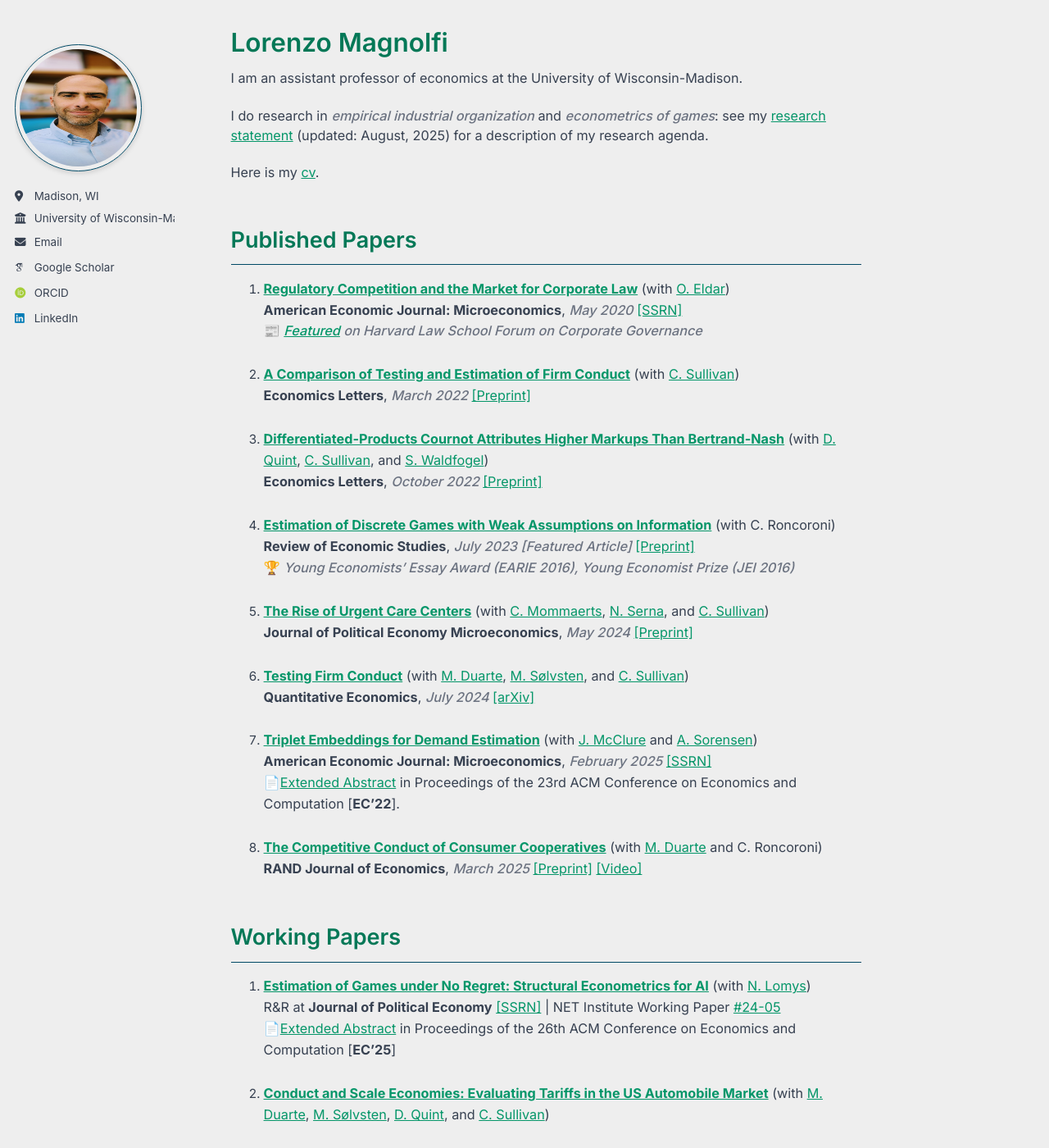
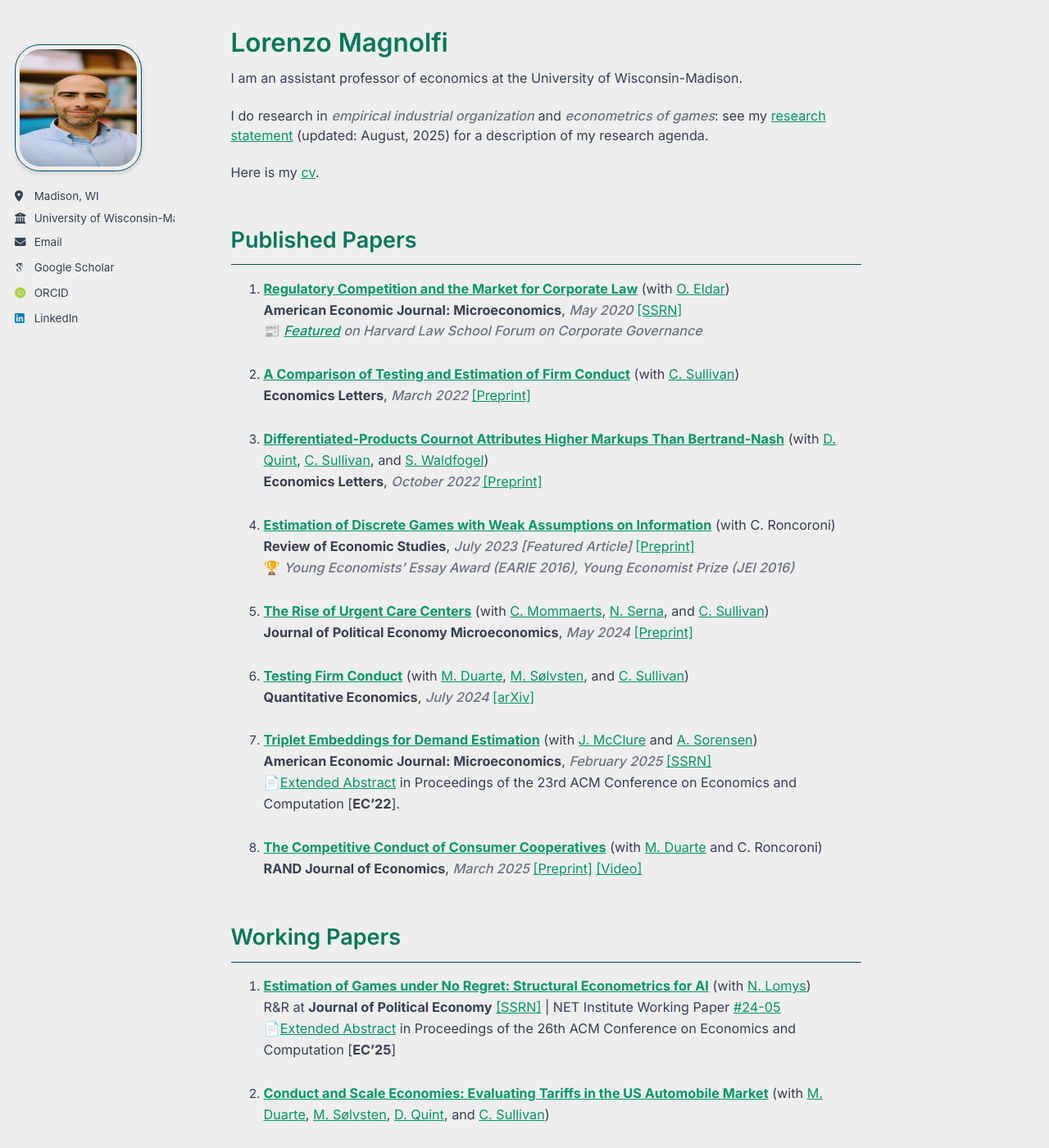
Before and after one commit to LorenzoMagnolfi/Lorenzomagnolfi.github.io, a Jekyll site: the page built from _pages/about.md, in a window 1280 px wide and 1400 px high. Shown: the whole window at 82% size. Built offline with Jekyll 4.4.1, drawn with Linux system fonts in a browser that asks for light colours; some web fonts are replaced; a script that is not in the unit is left out.

Commit message:
Update custom.css

```diff
--- a/assets/css/custom.css
+++ b/assets/css/custom.css
@@ -65,10 +65,6 @@ a:hover {
     font-family: 'Inter', sans-serif;
 }
 
-.author__avatar img {
-  border-radius: 50%;
-}
-
 .author__name {
   color: var(--text-primary);
   font-family: 'Inter', sans-serif;
```
